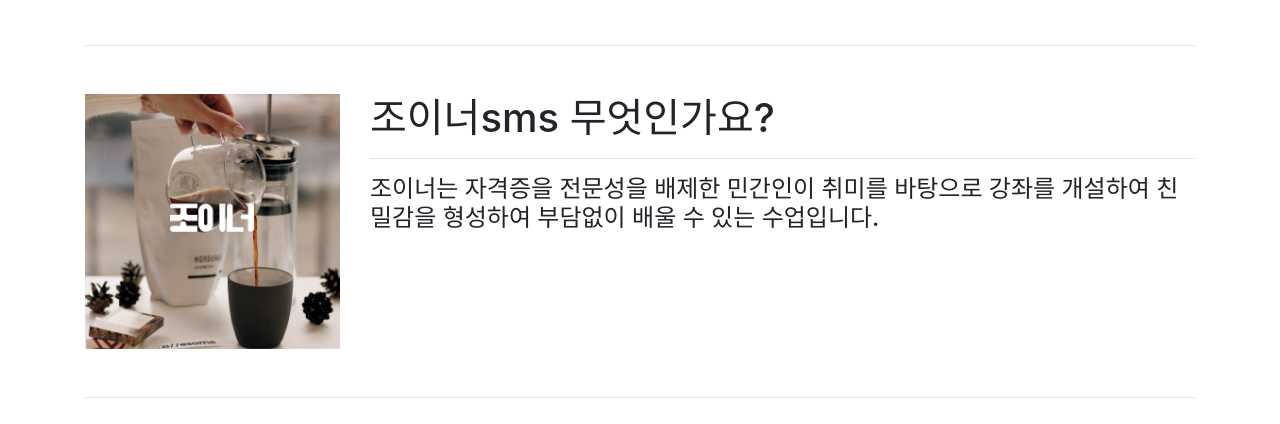
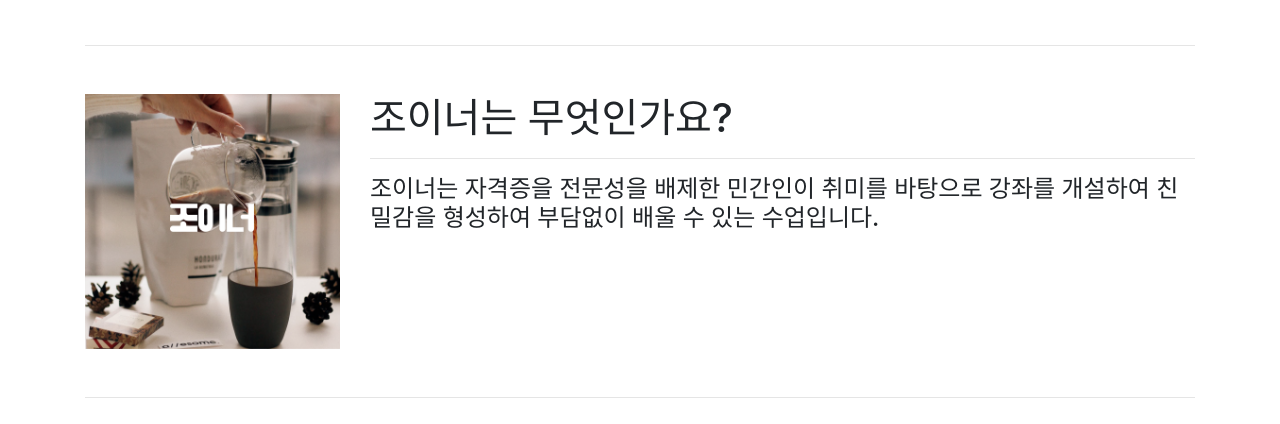
Before and after one commit to wjdtjd0509/wjdtjd0509.github.io, a plain HTML site: page Enjoying/enjoying.html in a window 1280 px wide. Shown: the part 1088-1512 px from the top of the page. Drawn offline with nearby package versions, Linux system fonts and the light colour scheme; files that its build step writes are made by us from their sources.

Commit message:
최최종본

```diff
--- a/Enjoying/enjoying.html
+++ b/Enjoying/enjoying.html
@@ -147,7 +147,7 @@
                 <img src="./images/joy.png" alt="" class="w-100">
             </div>
             <div class="col-9">
-                <h1>조이너sms 무엇인가요?</h1>
+                <h1>조이너는 무엇인가요?</h1>
                 <hr />
                 <h4>조이너는 자격증을 전문성을 배제한 민간인이 취미를 바탕으로 강좌를 개설하여 친밀감을 형성하여 부담없이 배울 수 있는 수업입니다.</h4>
             </div>
```
Also changed, not shown: 2 other files.
